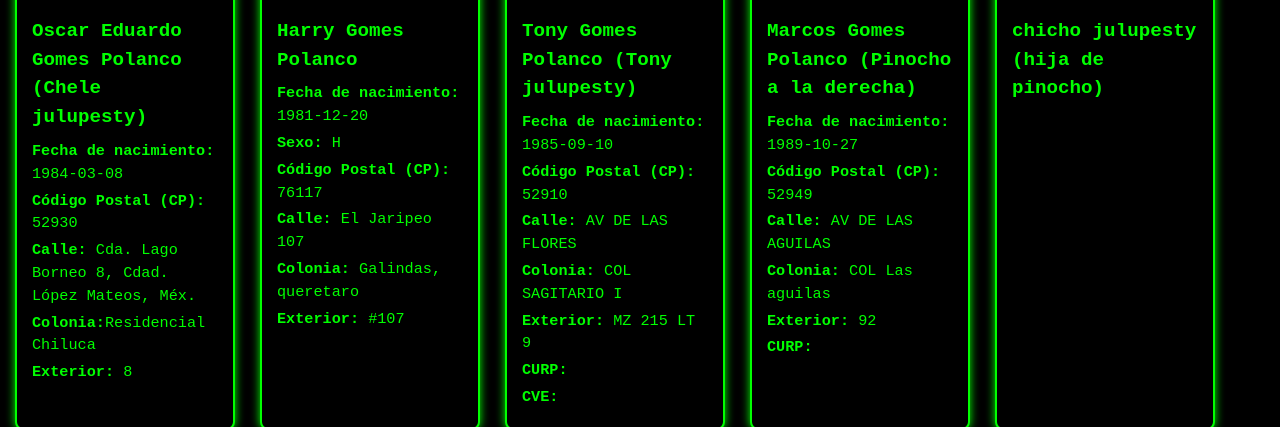
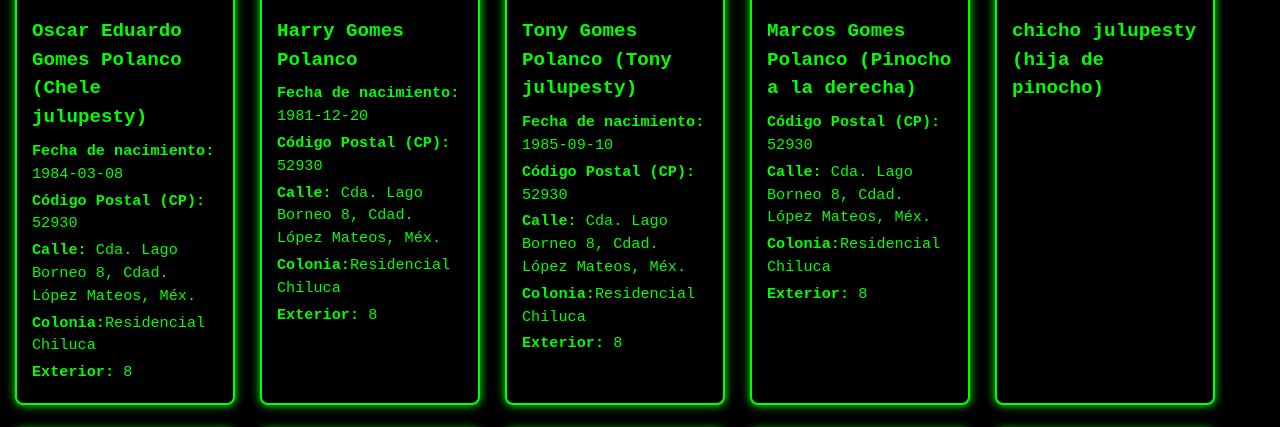
Before and after one commit to markotutran/1, a plain HTML site: page index.html in a window 1280 px wide. Shown: the part 4478-4905 px from the top of the page. Drawn offline with Linux system fonts and the light colour scheme.

Commit message:
Update index.html

```diff
--- a/index.html
+++ b/index.html
@@ -557,11 +557,10 @@ nav img {
         <h3>Harry Gomes Polanco </h3>
 
 <p><strong>Fecha de nacimiento:</strong> 1981-12-20</p>
-<p><strong>Sexo:</strong> H</p>
-<p><strong>Código Postal (CP):</strong> 76117</p>
-<p><strong>Calle:</strong> El Jaripeo 107</p>
-<p><strong>Colonia:</strong> Galindas, queretaro </p>
-<p><strong>Exterior:</strong> #107</p>
+       <p><strong>Código Postal (CP):</strong> 52930</p>
+<p><strong>Calle:</strong> Cda. Lago Borneo 8, Cdad. López Mateos, Méx.</p>
+<p><strong>Colonia:</strong>Residencial Chiluca</p>
+<p><strong>Exterior:</strong> 8</p>
 
 
       </div>
@@ -573,12 +572,10 @@ nav img {
       <div class="persona-info">
         <h3>Tony Gomes Polanco (Tony julupesty)</h3>
        <p><strong>Fecha de nacimiento:</strong> 1985-09-10</p>
-<p><strong>Código Postal (CP):</strong> 52910</p>
-<p><strong>Calle:</strong> AV DE LAS FLORES</p>
-<p><strong>Colonia:</strong> COL SAGITARIO I</p>
-<p><strong>Exterior:</strong> MZ 215  LT 9</p>
-<p><strong>CURP:</strong> </p>
-<p><strong>CVE:</strong> </p>
+       <p><strong>Código Postal (CP):</strong> 52930</p>
+<p><strong>Calle:</strong> Cda. Lago Borneo 8, Cdad. López Mateos, Méx.</p>
+<p><strong>Colonia:</strong>Residencial Chiluca</p>
+<p><strong>Exterior:</strong> 8</p>
 
 
       </div>
@@ -590,13 +587,10 @@ nav img {
       <img src="1/lepe6.png" alt="Foto de María López" />
       <div class="persona-info">
         <h3>Marcos Gomes Polanco (Pinocho a la derecha)</h3>
-       <p><strong>Fecha de nacimiento:</strong> 1989-10-27</p>
-
-<p><strong>Código Postal (CP):</strong> 52949</p>
-<p><strong>Calle:</strong> AV DE LAS AGUILAS </p>
-<p><strong>Colonia:</strong> COL Las aguilas</p>
-<p><strong>Exterior:</strong> 92</p>
-<p><strong>CURP:</strong> </p>
+       <p><strong>Código Postal (CP):</strong> 52930</p>
+<p><strong>Calle:</strong> Cda. Lago Borneo 8, Cdad. López Mateos, Méx.</p>
+<p><strong>Colonia:</strong>Residencial Chiluca</p>
+<p><strong>Exterior:</strong> 8</p>
 
 
       </div>
@@ -1088,7 +1082,5 @@ nav img {
 
 <h3>Los invitamos a compartir esta informacion hasta que llegue a manos de todos los interesados, en espera de una pronta justicia social </h3>
 
-<h3>El procedimiento del fraude es sencillo :montan una pagina web similar a la de cuaquier empresa con sus logos ,se acreditan como empresa mandando constancia fiscal del rfc y solicitan el pago a una cuenta de algun tercero o de alguna empresa coludida en el fraude </h3>
-
 </body>
 </html>
```
